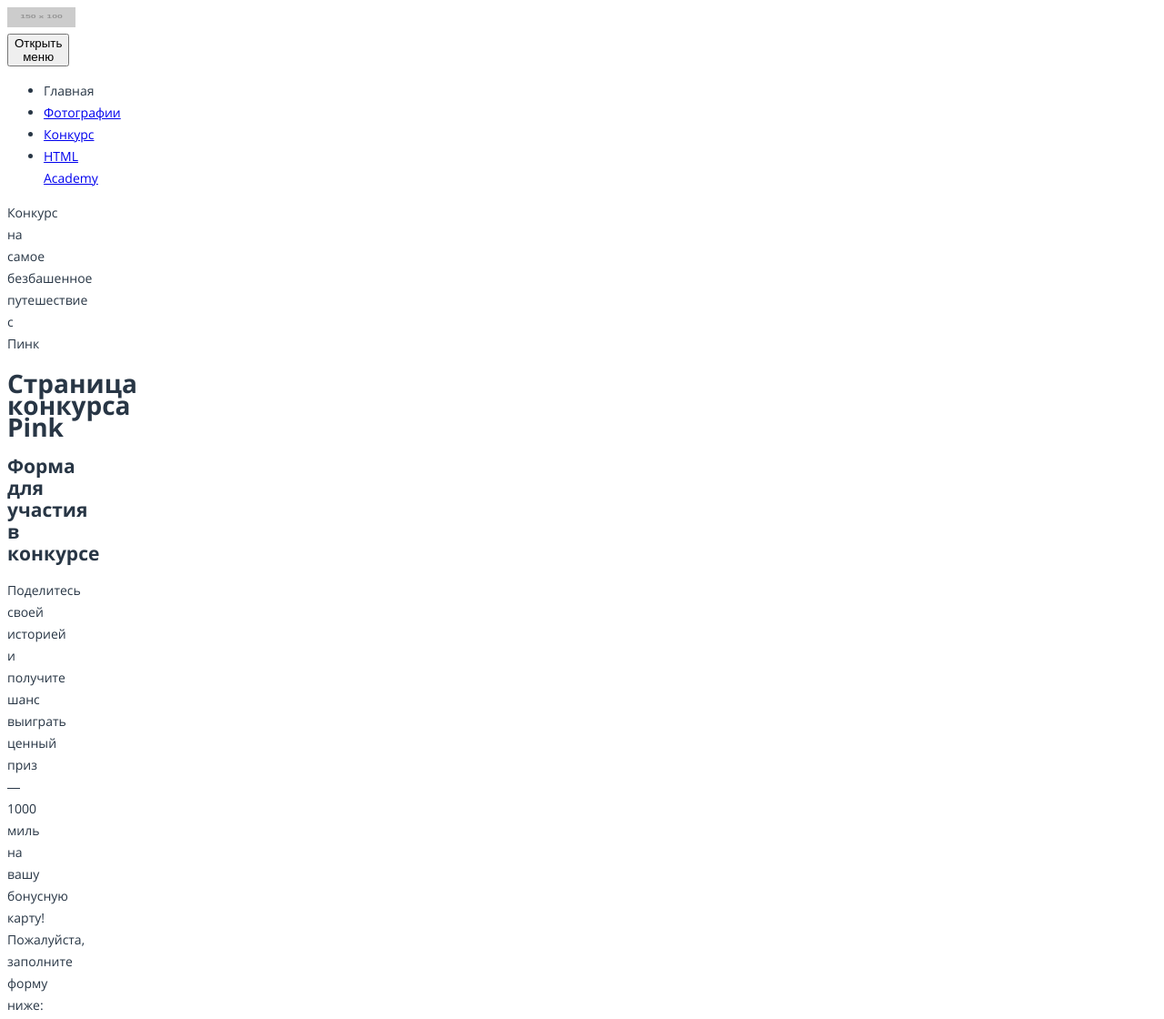
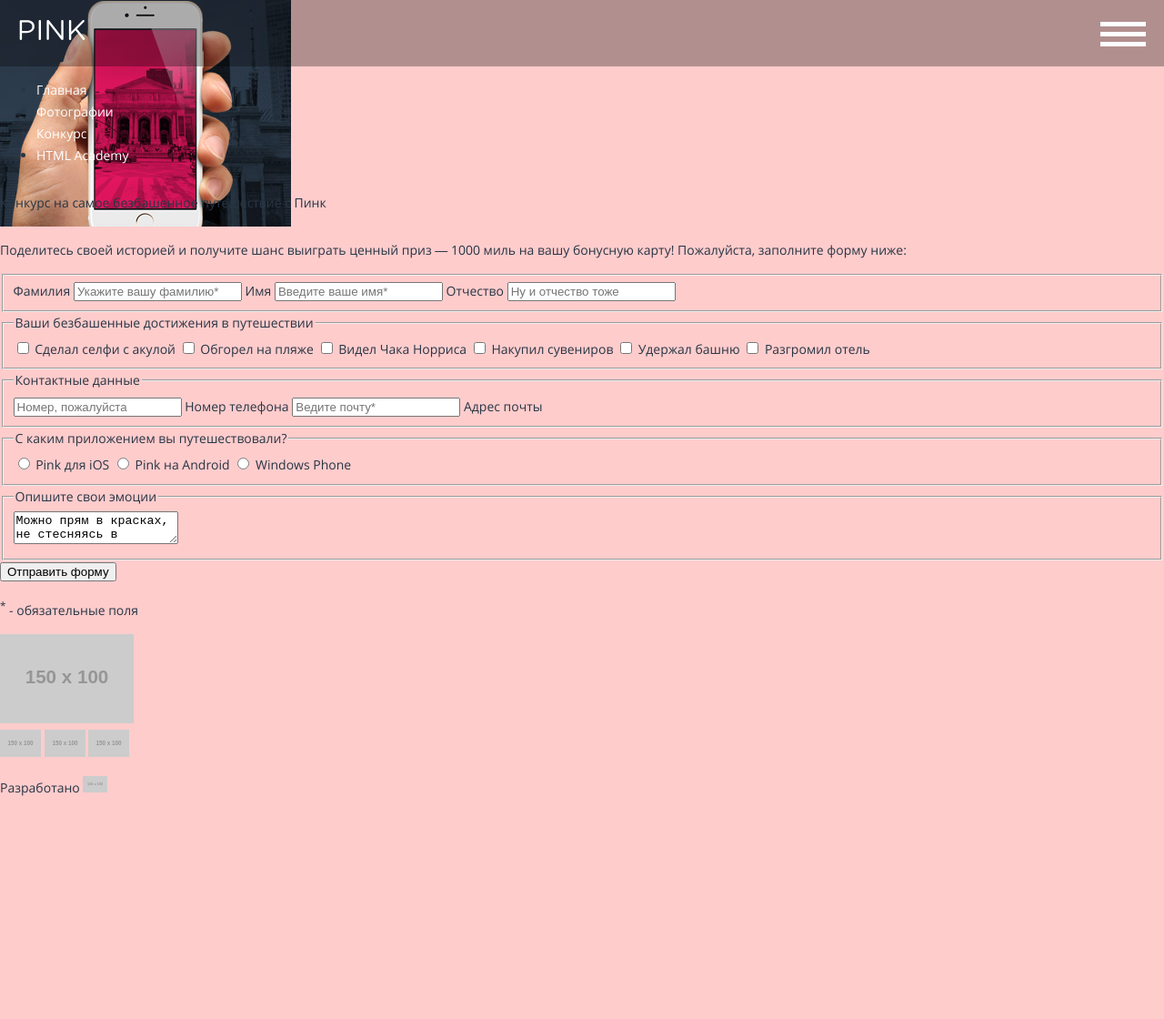
Before and after one commit to EdMSL/pink, a website: page source/form.html in a window 1280 px wide. Shown: the top 1120 px of the page at 91% size. After the commit the page ends 878 px from the top, so only its background shows below. Drawn offline with nearby package versions, Linux system fonts and the light colour scheme; files that its build step writes are made by us from their sources; placeholder pictures from the web are drawn by us.

Commit message:
Начата начальная стилизация шапки

```diff
--- a/source/form.html
+++ b/source/form.html
@@ -8,7 +8,12 @@
   <body>
     <header class="page-header page-header--form">
       <div class="page-header__logo main-logo">
-        <img class="main-logo__image" src="http://placehold.it/150x100" width="75" height="22" alt="Логотип приложения Pink">
+        <svg version="1.0" xmlns="http://www.w3.org/2000/svg" xmlns:xlink="http://www.w3.org/1999/xlink" x="0px" y="0px" width="75px" height="22px" viewBox="0 0 74.426 22.859" enable-background="new 0 0 74.426 22.859" xml:space="preserve">
+        <path fill="#FFFFFF" d="M0,1.449c0-0.708,0.58-1.288,1.256-1.288h7.18c5.087,0,8.436,2.704,8.436,7.147v0.064 c0,4.861-4.057,7.373-8.854,7.373H2.544v6.825c0,0.708-0.58,1.288-1.288,1.288C0.58,22.859,0,22.279,0,21.571V1.449z M8.114,12.428 c3.734,0,6.182-1.996,6.182-4.958V7.405c0-3.22-2.415-4.894-6.054-4.894H2.544v9.917H8.114z"/>
+        <path fill="#FFFFFF" d="M21.729,1.288C21.729,0.58,22.308,0,22.983,0c0.709,0,1.288,0.58,1.288,1.288v20.283 c0,0.708-0.579,1.288-1.288,1.288c-0.676,0-1.255-0.58-1.255-1.288V1.288z"/>
+        <path fill="#FFFFFF" d="M30.87,1.32c0-0.676,0.579-1.256,1.256-1.256h0.354c0.58,0,0.934,0.29,1.288,0.74l13.684,17.45V1.256 C47.451,0.58,47.998,0,48.707,0c0.676,0,1.223,0.58,1.223,1.256v20.348c0,0.676-0.482,1.191-1.158,1.191h-0.129 c-0.548,0-0.934-0.322-1.32-0.772L33.349,4.153v17.45c0,0.676-0.547,1.256-1.255,1.256c-0.677,0-1.224-0.58-1.224-1.256V1.32z"/>
+        <path fill="#FFFFFF" d="M56.3,1.288C56.3,0.58,56.879,0,57.556,0c0.708,0,1.287,0.58,1.287,1.288v12.331L71.689,0.451 C71.979,0.193,72.269,0,72.688,0c0.676,0,1.224,0.612,1.224,1.256c0,0.354-0.161,0.644-0.419,0.901l-7.984,7.92l8.564,10.561 c0.225,0.29,0.354,0.547,0.354,0.934c0,0.676-0.579,1.288-1.287,1.288c-0.483,0-0.806-0.258-1.03-0.58l-8.403-10.463l-4.862,4.861 v4.894c0,0.708-0.579,1.288-1.287,1.288c-0.677,0-1.256-0.58-1.256-1.288V1.288z"/>
+        </svg>
       </div>
       <nav class="main-nav">
         <button class="main-nav__toggle" type="button">Открыть меню</button>
--- a/source/sass/global.scss
+++ b/source/sass/global.scss
@@ -1,4 +1,6 @@
 @charset "UTF-8";
+
+@import "mixins";
 
 @font-face {
   font-family: "OpenSans";
@@ -22,11 +24,6 @@
   font-weight: 700;
 }
 
-@mixin reset_indents {
-  width: 0;
-  height: 0;
-}
-
 html {
   height: 100%;
 }
@@ -38,4 +35,34 @@ body {
   line-height: 24px;
   font-weight: 400;
   color: #283645;
+
+  background-color: #ffcccc;
 }
+
+a {
+  color: #ffffff;
+  text-decoration: none;
+}
+
+img {
+  max-width: 100%;
+  height: auto;
+}
+
+.visually-hidden:not(:focus),
+input[type="checkbox"].visually-hidden,
+input[type="radio"].visually-hidden{
+  position: absolute;
+
+  width: 1px;
+  height: 1px;
+  margin: -1px;
+  padding: 0;
+  border: 0;
+
+  white-space: nowrap;
+
+  clip-path: inset(100%);
+  clip: rect(0 0 0 0);
+  overflow: hidden;
+}
--- /dev/null
+++ b/source/sass/main-logo.scss
@@ -0,0 +1,9 @@
+@import "mixins";
+
+.main-logo {
+  display: block;
+  @include reset_indents;
+  padding: 22px 20px;
+
+  background-color: rgba(0, 0, 0, 0.3);
+}
--- /dev/null
+++ b/source/sass/main-nav.scss
@@ -0,0 +1,45 @@
+@import "mixins";
+
+.main-nav {
+  position: relative;
+
+  @include reset_indents;
+}
+
+.main-nav__toggle {
+  position: absolute;
+  top: -38px;
+  right: 20px;
+
+  display: block;
+  width: 50px;
+  height: 5px;
+
+  font-size: 0;
+
+  background-color: #ffffff;
+  border: none;
+
+  cursor: pointer;
+
+  &::before,
+  &::after {
+    content: "";
+
+    position: absolute;
+    right: 0;
+
+    width: 50px;
+    height: 5px;
+
+    background-color: #ffffff;
+  }
+
+  &::before {
+    top: 11px;
+  }
+
+  &::after {
+    top: -11px;
+  }
+}
--- /dev/null
+++ b/source/sass/mixins.scss
@@ -0,0 +1,4 @@
+@mixin reset_indents {
+  margin: 0;
+  padding: 0;
+}
--- /dev/null
+++ b/source/sass/page-header.scss
@@ -0,0 +1,8 @@
+.page-header {
+  display: flex;
+  flex-direction: column;
+
+  background-image: url("../img/iphone-hand-mobile@1x.png"), url("../img/bg-back-mobile@1x.jpg");
+  background-repeat: no-repeat;
+  background-position: 0 0, 0 0;
+}
--- a/source/sass/style.scss
+++ b/source/sass/style.scss
@@ -1 +1,4 @@
 @import "global";
+@import "page-header";
+@import "main-logo";
+@import "main-nav";
```
Also changed, not shown: source/index.html (+6 -1 lines), source/photo.html (+6 -1 lines).
